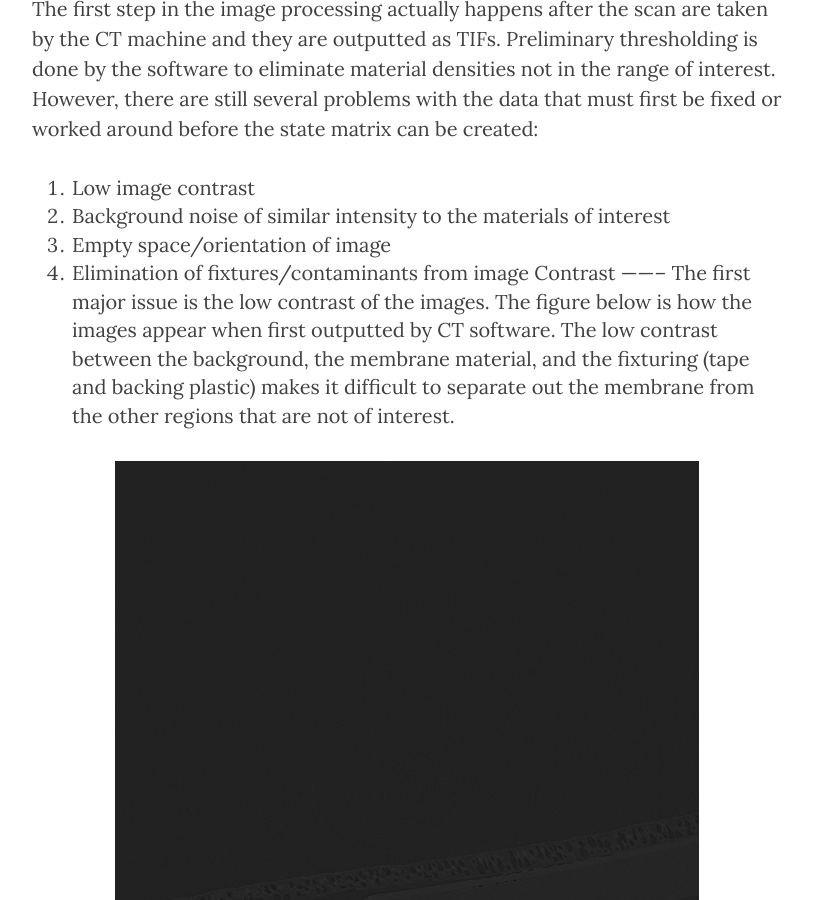
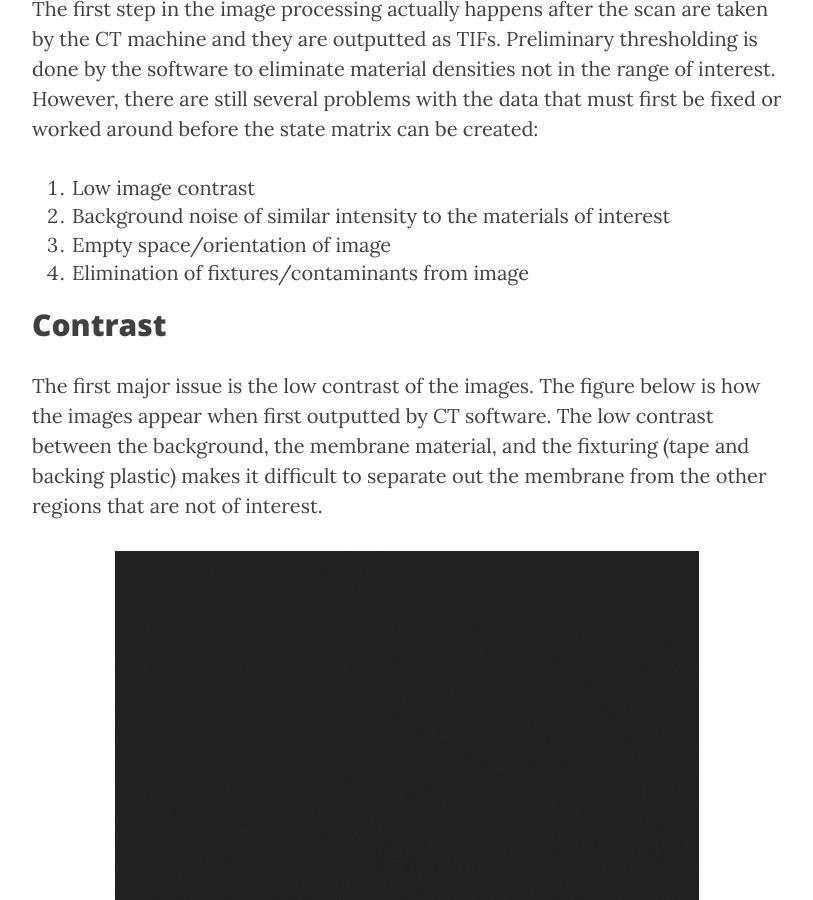
Before and after one commit to Materials-Informatics-Class-Fall2015/MIC-Microparticle-distribution, a Jekyll site: the page built from _posts/2015-10-30-Image Processing - Background Noise.md, in a window 1280 px wide and 900 px high, scrolled down 499 px. Shown: the whole window, without its empty margins (233-1046 px from the left). Built offline with Jekyll 4.4.1, drawn with Linux system fonts in a browser that asks for light colours; nearby versions of some CDN libraries; comment, search, counter and statistics services are not loaded; part of the change alters nothing that is shown; some of the changed text lies outside the part shown.

Commit message:
Published with MATIN Flavored StackEdit

```diff
--- a/_posts/2015-10-30-Image Processing - Background Noise.md
+++ b/_posts/2015-10-30-Image Processing - Background Noise.md
@@ -12,6 +12,7 @@ The first step in the image processing actually happens after the scan are taken
  2. Background noise of similar intensity to the materials of interest
  2. Empty space/orientation of image
  3. Elimination of fixtures/contaminants from image
+
 Contrast
 --------
 The first major issue is the low contrast of the images. The figure below is how the images appear when first outputted by CT software. The low contrast between the background, the membrane material, and the fixturing (tape and backing plastic) makes it difficult to separate out the membrane from the other regions that are not of interest.
@@ -25,3 +26,4 @@ For grayscale images, the intensities range from 0 (black) to 255 (white).  To h
 While the linear scaling does not help us numerically to segment the image, it does help highlight some of the other issues.
 Background Noise
 ----------------
+Even with the initial thresholding done by the CT software, background scatter/noise is apparent in the image when scaled. The
```
